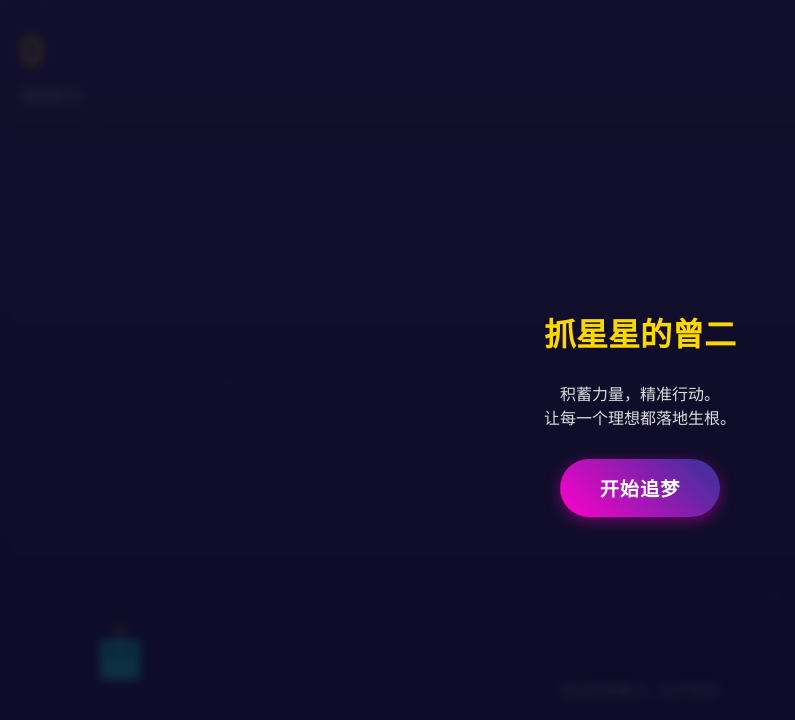
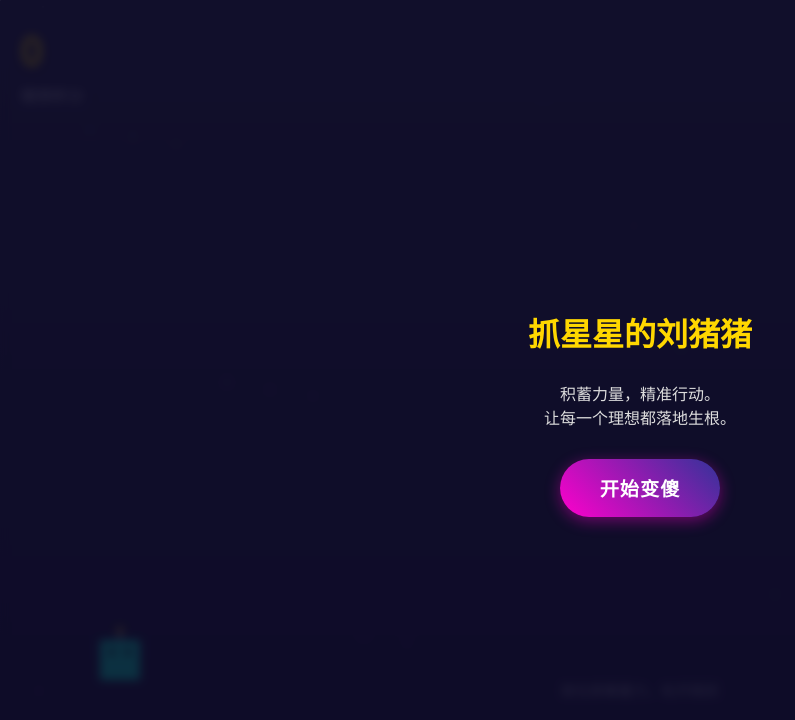
Before and after one commit to HJHJH144/zzx2, a plain HTML site: page index.html in a window 1280 px wide. Shown: the whole page, without its empty margins (0-795 px from the left). Drawn offline with Linux system fonts and the light colour scheme.

Commit message:
Update character names in index.html

```diff
--- a/index.html
+++ b/index.html
@@ -4,7 +4,7 @@
 <head>
     <meta charset="UTF-8">
     <meta name="viewport" content="width=device-width, initial-scale=1.0, maximum-scale=1.0, user-scalable=no">
-    <title>愚蠢的曾二想要玩这个游戏</title>
+    <title>愚蠢的刘某某想要玩这个游戏</title>
     <style>
         @import url('https://fonts.googleapis.com/css2?family=Noto+Sans+SC:wght@400;700&display=swap');
 
@@ -188,9 +188,9 @@
 
         <!-- Main Menu -->
         <div id="menu-screen">
-            <h2>抓星星的曾二</h2>
+            <h2>抓星星的刘猪猪</h2>
             <p class="subtitle">积蓄力量，精准行动。<br>让每一个理想都落地生根。</p>
-            <button class="btn" id="start-btn">开始追梦</button>
+            <button class="btn" id="start-btn">开始变傻</button>
         </div>
 
         <!-- Game Over Screen -->
@@ -675,7 +675,7 @@
         function gameOver() {
             state.isPlaying = false;
             playSound('fail');
-            finalMessage.innerText = `你在追梦路上获得了 ${state.score} 分\n这就是"曾二"的积累！`;
+            finalMessage.innerText = `你在追梦路上获得了 ${state.score} 分\n这就是"刘猪猪"的积累！`;
             gameOverScreen.classList.remove('hidden');
         }
 
```
